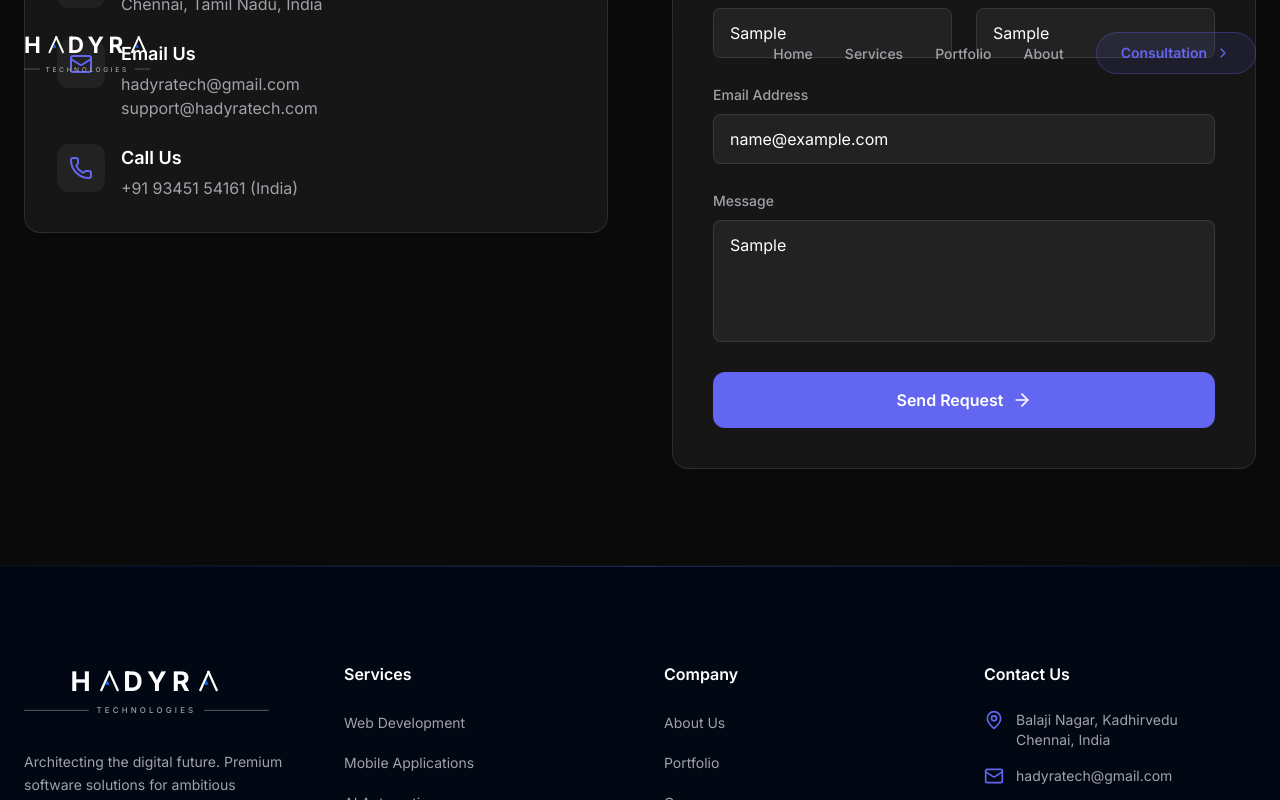
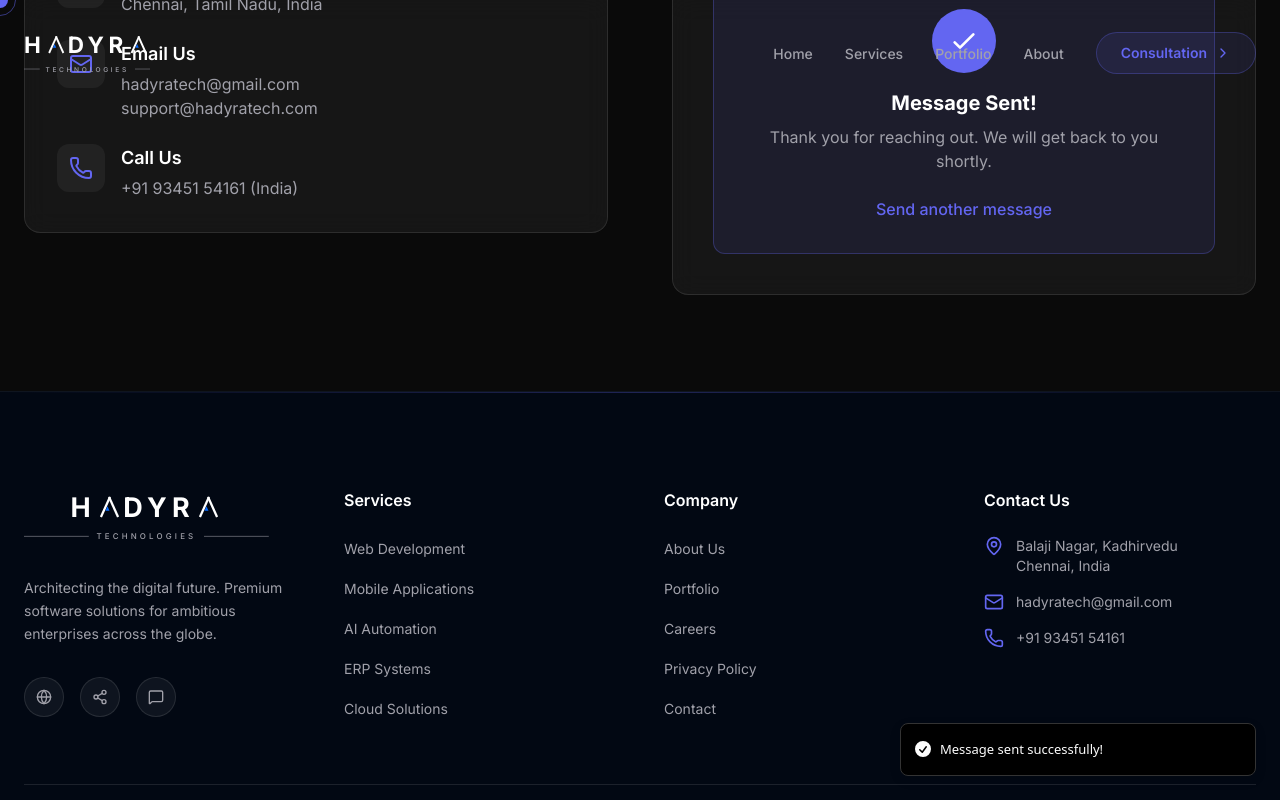
Before and after one commit to hadyratech-1716/Hadyra_Tech, a React (Vite) app: page /contact in a window 1280 px wide. Both pictures are taken after typing "Sample", "Sample", "name@example.com", "Sample" into the empty fields and a click on the button "Send Request". Shown: the part 477-1277 px from the top of the page. Built offline with nearby package versions, Linux system fonts and the light colour scheme.

Commit message:
email receiving deployed

```diff
--- a/package.json
+++ b/package.json
@@ -10,6 +10,7 @@
     "preview": "vite preview"
   },
   "dependencies": {
+    "@emailjs/browser": "^4.4.1",
     "@studio-freight/lenis": "^1.0.42",
     "clsx": "^2.1.1",
     "framer-motion": "^12.40.0",
@@ -20,6 +21,7 @@
     "react-dom": "^19.2.6",
     "react-helmet-async": "^3.0.0",
     "react-router-dom": "^7.15.1",
+    "sonner": "^2.0.7",
     "tailwind-merge": "^3.6.0"
   },
   "devDependencies": {
--- a/src/App.jsx
+++ b/src/App.jsx
@@ -1,5 +1,6 @@
 import React, { useEffect } from 'react';
 import { BrowserRouter as Router, Routes, Route, useLocation } from 'react-router-dom';
+import { Toaster } from 'sonner';
 import { AnimatePresence } from 'framer-motion';
 import Lenis from 'lenis';
 import Navbar from './components/Navbar';
@@ -62,6 +63,7 @@ function App() {
         <div className="noise-bg"></div>
         <CustomCursor />
         <Navbar />
+        <Toaster theme="dark" position="bottom-right" />
 
         <main>
           <RouteChangeTracker />
--- a/src/pages/Contact.jsx
+++ b/src/pages/Contact.jsx
@@ -1,9 +1,59 @@
-import React from 'react';
+import React, { useState } from 'react';
 import { motion } from 'framer-motion';
 import { Mail, MapPin, Phone, ArrowRight } from 'lucide-react';
+import emailjs from '@emailjs/browser';
+import { toast } from 'sonner';
 import SEO from '../components/SEO';
 
 const Contact = () => {
+  const [isSubmitting, setIsSubmitting] = useState(false);
+  const [submitted, setSubmitted] = useState(false);
+  const [formData, setFormData] = useState({
+    firstName: '',
+    lastName: '',
+    email: '',
+    message: ''
+  });
+
+  const handleChange = (e) => {
+    setFormData(prev => ({
+      ...prev,
+      [e.target.name]: e.target.value
+    }));
+  };
+
+  const handleSubmit = async (e) => {
+    e.preventDefault();
+    setIsSubmitting(true);
+
+    try {
+      await emailjs.send(
+        import.meta.env.VITE_EMAILJS_SERVICE_ID,
+        import.meta.env.VITE_EMAILJS_TEMPLATE_ID,
+        {
+          from_name: `${formData.firstName} ${formData.lastName}`.trim(),
+          from_email: formData.email,
+          message: formData.message,
+        },
+        import.meta.env.VITE_EMAILJS_PUBLIC_KEY
+      );
+
+      setSubmitted(true);
+      toast.success("Message sent successfully!");
+      setFormData({
+        firstName: '',
+        lastName: '',
+        email: '',
+        message: ''
+      });
+    } catch (error) {
+      console.error(error);
+      toast.error("Failed to send message. Please try again later.");
+    } finally {
+      setIsSubmitting(false);
+    }
+  };
+
   return (
     <div className="pt-32 pb-24 min-h-screen">
       <SEO
@@ -83,33 +133,60 @@ const Contact = () => {
             className="glass-card p-10"
           >
             <h3 className="text-2xl font-bold mb-8">Send a Message</h3>
-            <form className="space-y-6">
+
+            {submitted ? (
+              <motion.div
+                initial={{ opacity: 0, scale: 0.9 }}
+                animate={{ opacity: 1, scale: 1 }}
+                className="bg-brand-blue/10 border border-brand-blue/30 rounded-xl p-8 text-center"
+              >
+                <div className="w-16 h-16 bg-brand-blue rounded-full flex items-center justify-center mx-auto mb-4">
+                  <svg className="w-8 h-8 text-white" fill="none" viewBox="0 0 24 24" stroke="currentColor">
+                    <path strokeLinecap="round" strokeLinejoin="round" strokeWidth={2} d="M5 13l4 4L19 7" />
+                  </svg>
+                </div>
+                <h4 className="text-xl font-bold text-white mb-2">Message Sent!</h4>
+                <p className="text-brand-gray">Thank you for reaching out. We will get back to you shortly.</p>
+                <button
+                  onClick={() => setSubmitted(false)}
+                  className="mt-6 text-brand-blue hover:text-white font-medium transition-colors"
+                >
+                  Send another message
+                </button>
+              </motion.div>
+            ) : (
+              <form onSubmit={handleSubmit} className="space-y-6">
                 <div className="grid grid-cols-2 gap-6">
                   <div className="space-y-2">
                     <label className="text-sm font-medium text-brand-gray">First Name</label>
-                  <input type="text" className="w-full bg-white/5 border border-white/10 rounded-lg px-4 py-3 text-white focus:outline-none focus:border-brand-blue transition-colors" placeholder="John" />
+                    <input name="firstName" value={formData.firstName} onChange={handleChange} required type="text" className="w-full bg-white/5 border border-white/10 rounded-lg px-4 py-3 text-white focus:outline-none focus:border-brand-blue transition-colors" placeholder="John" />
                   </div>
                   <div className="space-y-2">
                     <label className="text-sm font-medium text-brand-gray">Last Name</label>
-                  <input type="text" className="w-full bg-white/5 border border-white/10 rounded-lg px-4 py-3 text-white focus:outline-none focus:border-brand-blue transition-colors" placeholder="Doe" />
+                    <input name="lastName" value={formData.lastName} onChange={handleChange} required type="text" className="w-full bg-white/5 border border-white/10 rounded-lg px-4 py-3 text-white focus:outline-none focus:border-brand-blue transition-colors" placeholder="Doe" />
                   </div>
                 </div>
 
                 <div className="space-y-2">
                   <label className="text-sm font-medium text-brand-gray">Email Address</label>
-                <input type="email" className="w-full bg-white/5 border border-white/10 rounded-lg px-4 py-3 text-white focus:outline-none focus:border-brand-blue transition-colors" placeholder="john@company.com" />
+                  <input name="email" value={formData.email} onChange={handleChange} required type="email" className="w-full bg-white/5 border border-white/10 rounded-lg px-4 py-3 text-white focus:outline-none focus:border-brand-blue transition-colors" placeholder="john@company.com" />
                 </div>
 
                 <div className="space-y-2">
                   <label className="text-sm font-medium text-brand-gray">Message</label>
-                <textarea rows="4" className="w-full bg-white/5 border border-white/10 rounded-lg px-4 py-3 text-white focus:outline-none focus:border-brand-blue transition-colors resize-none" placeholder="Tell us about your project..."></textarea>
+                  <textarea name="message" value={formData.message} onChange={handleChange} required rows="4" className="w-full bg-white/5 border border-white/10 rounded-lg px-4 py-3 text-white focus:outline-none focus:border-brand-blue transition-colors resize-none" placeholder="Tell us about your project..."></textarea>
                 </div>
 
-              <button type="button" className="w-full group relative inline-flex items-center justify-center gap-2 px-8 py-4 bg-brand-blue text-white rounded-xl font-semibold overflow-hidden transition-all hover:shadow-[0_0_20px_rgba(10,108,255,0.4)]">
-                <span className="relative z-10">Send Request</span>
-                <ArrowRight className="w-5 h-5 relative z-10 group-hover:translate-x-1 transition-transform" />
+                <button
+                  type="submit"
+                  disabled={isSubmitting}
+                  className="w-full group relative inline-flex items-center justify-center gap-2 px-8 py-4 bg-brand-blue text-white rounded-xl font-semibold overflow-hidden transition-all hover:shadow-[0_0_20px_rgba(99,102,241,0.4)] disabled:opacity-70 disabled:cursor-not-allowed"
+                >
+                  <span className="relative z-10">{isSubmitting ? 'Sending...' : 'Send Request'}</span>
+                  {!isSubmitting && <ArrowRight className="w-5 h-5 relative z-10 group-hover:translate-x-1 transition-transform" />}
                 </button>
               </form>
+            )}
           </motion.div>
 
         </div>
```
Also changed, not shown: 6 other files (tests, documents, lock files or other folders). Lines whose indentation alone changed are shown as unchanged.
